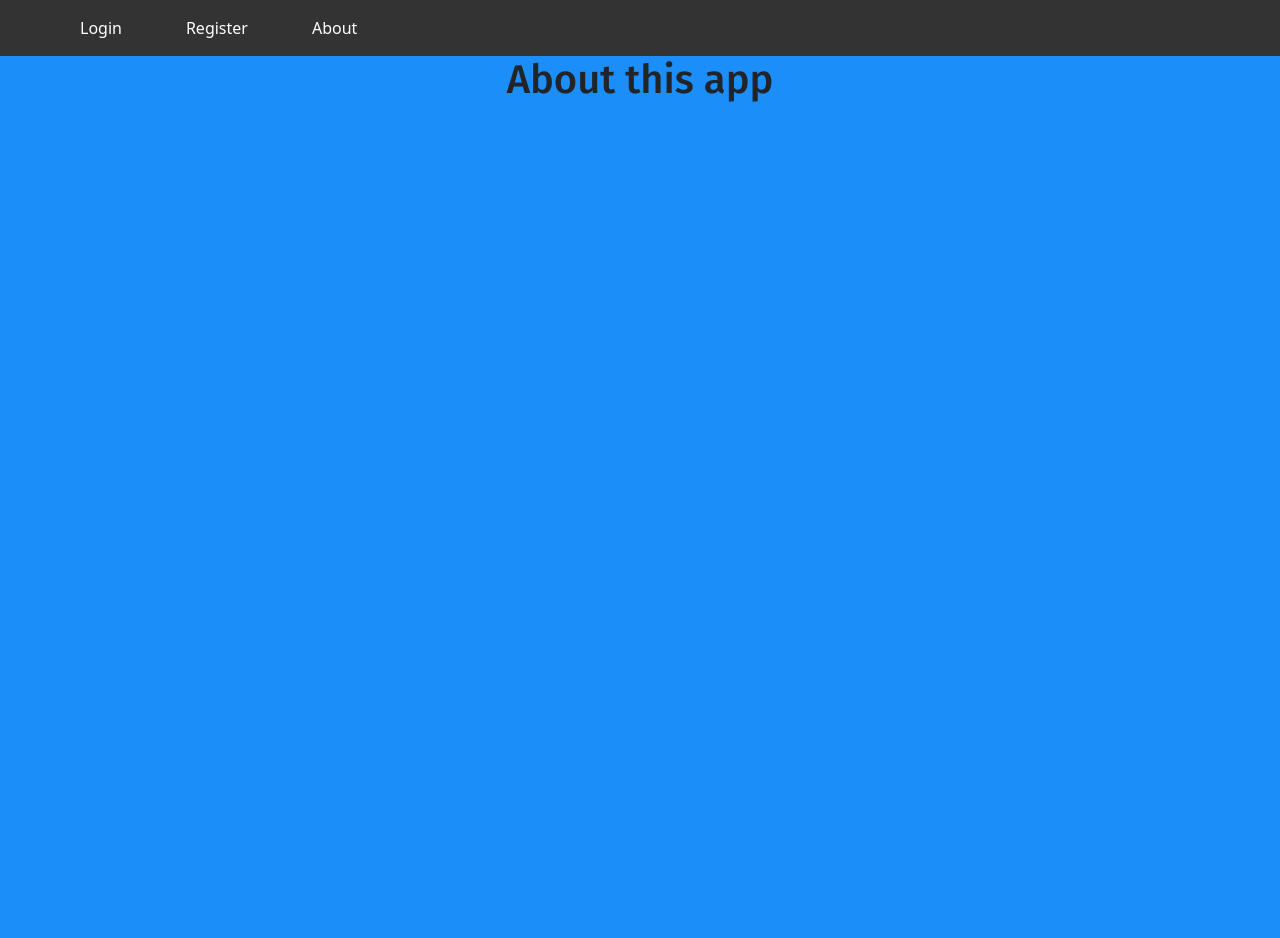
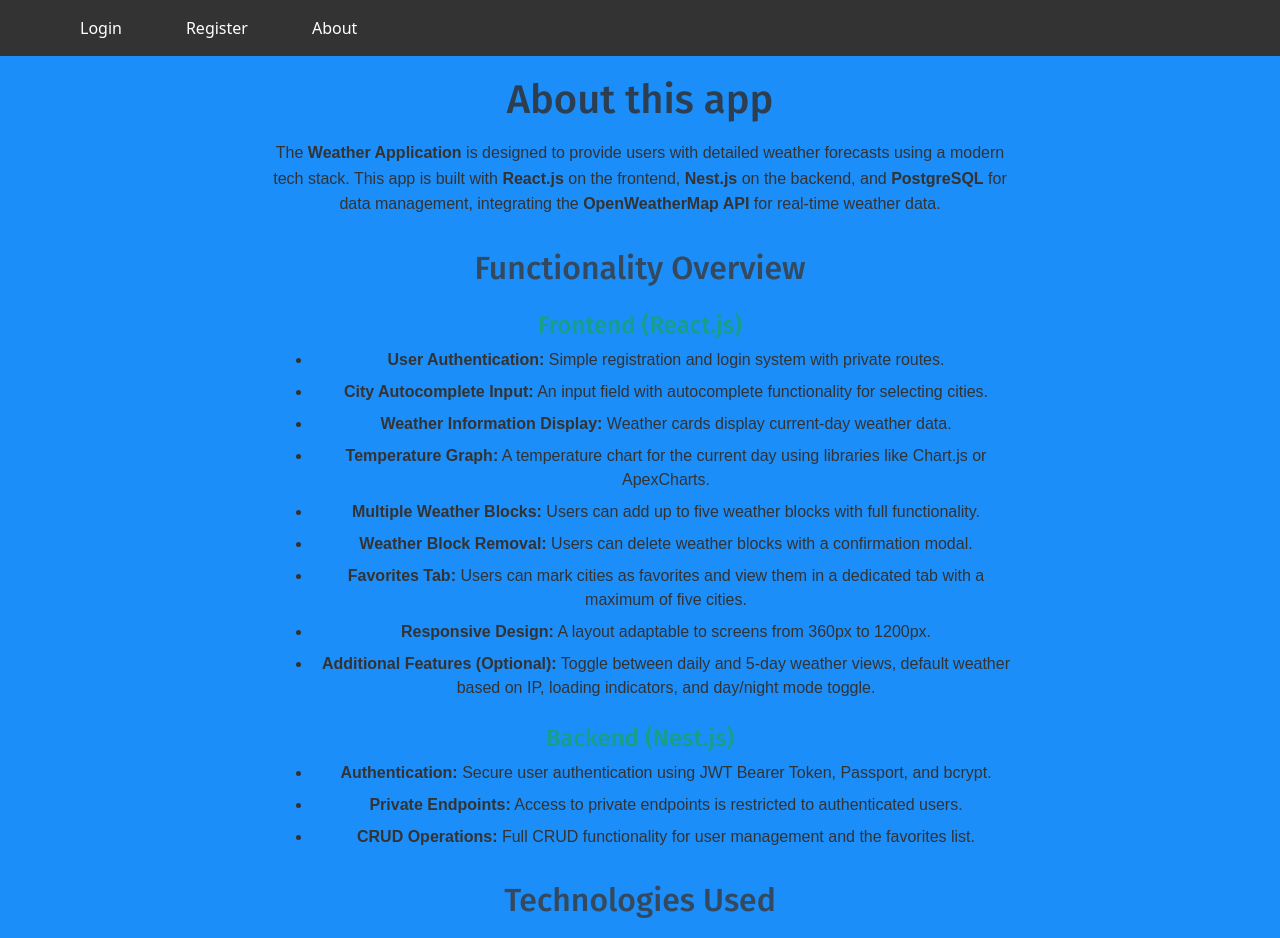
Before and after one commit to Ivan-hot/Weather-app-FE_BE, a React (Create React App) app: page /about in a window 1280 px wide. Shown: the top 938 px of the page. Before the commit the page ends 800 px from the top, so only its background shows below. Built offline with nearby package versions, Linux system fonts and the light colour scheme.

Commit message:
{weather-connecting}-added about.js .css

```diff
--- /dev/null
+++ b/src/about.css
@@ -0,0 +1,44 @@
+.about-container {
+    max-width: 800px;
+    margin: 0 auto;
+    padding: 20px;
+    font-family: Arial, sans-serif;
+    color: #333;
+  }
+
+  .about-container h1 {
+    font-size: 2.5rem;
+    margin-bottom: 1rem;
+    text-align: center;
+    color: #2c3e50;
+  }
+
+  .about-container h2 {
+    font-size: 2rem;
+    margin-top: 2rem;
+    margin-bottom: 1rem;
+    color: #34495e;
+  }
+
+  .about-container h3 {
+    font-size: 1.5rem;
+    margin-top: 1.5rem;
+    margin-bottom: 0.5rem;
+    color: #16a085;
+  }
+
+  .about-container p {
+    font-size: 1rem;
+    line-height: 1.6;
+    margin-bottom: 1rem;
+  }
+
+  .about-container ul {
+    margin-left: 20px;
+    list-style-type: disc;
+  }
+
+  .about-container li {
+    margin-bottom: 0.5rem;
+    font-size: 1rem;
+  }
--- a/src/components/about.js
+++ b/src/components/about.js
@@ -1,4 +1,44 @@
+import React from "react";
+import "../about.css";
+
 function About() {
-    return <h1>About this app</h1>;
-  }
-  export default About;
+  return (
+    <div className="about-container">
+      <h1>About this app</h1>
+      <p>
+        The <strong>Weather Application</strong> is designed to provide users with detailed weather forecasts using a modern tech stack. This app is built with <strong>React.js</strong> on the frontend, <strong>Nest.js</strong> on the backend, and <strong>PostgreSQL</strong> for data management, integrating the <strong>OpenWeatherMap API</strong> for real-time weather data.
+      </p>
+      <h2>Functionality Overview</h2>
+      <h3>Frontend (React.js)</h3>
+      <ul>
+        <li><strong>User Authentication:</strong> Simple registration and login system with private routes.</li>
+        <li><strong>City Autocomplete Input:</strong> An input field with autocomplete functionality for selecting cities.</li>
+        <li><strong>Weather Information Display:</strong> Weather cards display current-day weather data.</li>
+        <li><strong>Temperature Graph:</strong> A temperature chart for the current day using libraries like Chart.js or ApexCharts.</li>
+        <li><strong>Multiple Weather Blocks:</strong> Users can add up to five weather blocks with full functionality.</li>
+        <li><strong>Weather Block Removal:</strong> Users can delete weather blocks with a confirmation modal.</li>
+        <li><strong>Favorites Tab:</strong> Users can mark cities as favorites and view them in a dedicated tab with a maximum of five cities.</li>
+        <li><strong>Responsive Design:</strong> A layout adaptable to screens from 360px to 1200px.</li>
+        <li><strong>Additional Features (Optional):</strong> Toggle between daily and 5-day weather views, default weather based on IP, loading indicators, and day/night mode toggle.</li>
+      </ul>
+      <h3>Backend (Nest.js)</h3>
+      <ul>
+        <li><strong>Authentication:</strong> Secure user authentication using JWT Bearer Token, Passport, and bcrypt.</li>
+        <li><strong>Private Endpoints:</strong> Access to private endpoints is restricted to authenticated users.</li>
+        <li><strong>CRUD Operations:</strong> Full CRUD functionality for user management and the favorites list.</li>
+      </ul>
+      <h2>Technologies Used</h2>
+      <ul>
+        <li><strong>Frontend:</strong> React.js, Fetch/Axios for API calls, Chart.js/ApexCharts for graphs.</li>
+        <li><strong>Backend:</strong> Nest.js with PostgreSQL, bcrypt for password hashing, JWT for authentication.</li>
+        <li><strong>Database:</strong> PostgreSQL.</li>
+        <li><strong>API:</strong> OpenWeatherMap API for weather data.</li>
+      </ul>
+      <p>
+        This app is a hands-on demonstration of creating a fully functional, responsive weather forecasting application without relying on CSS frameworks or UI libraries, ensuring a custom and unique design.
+      </p>
+    </div>
+  );
+}
+
+export default About;
```
